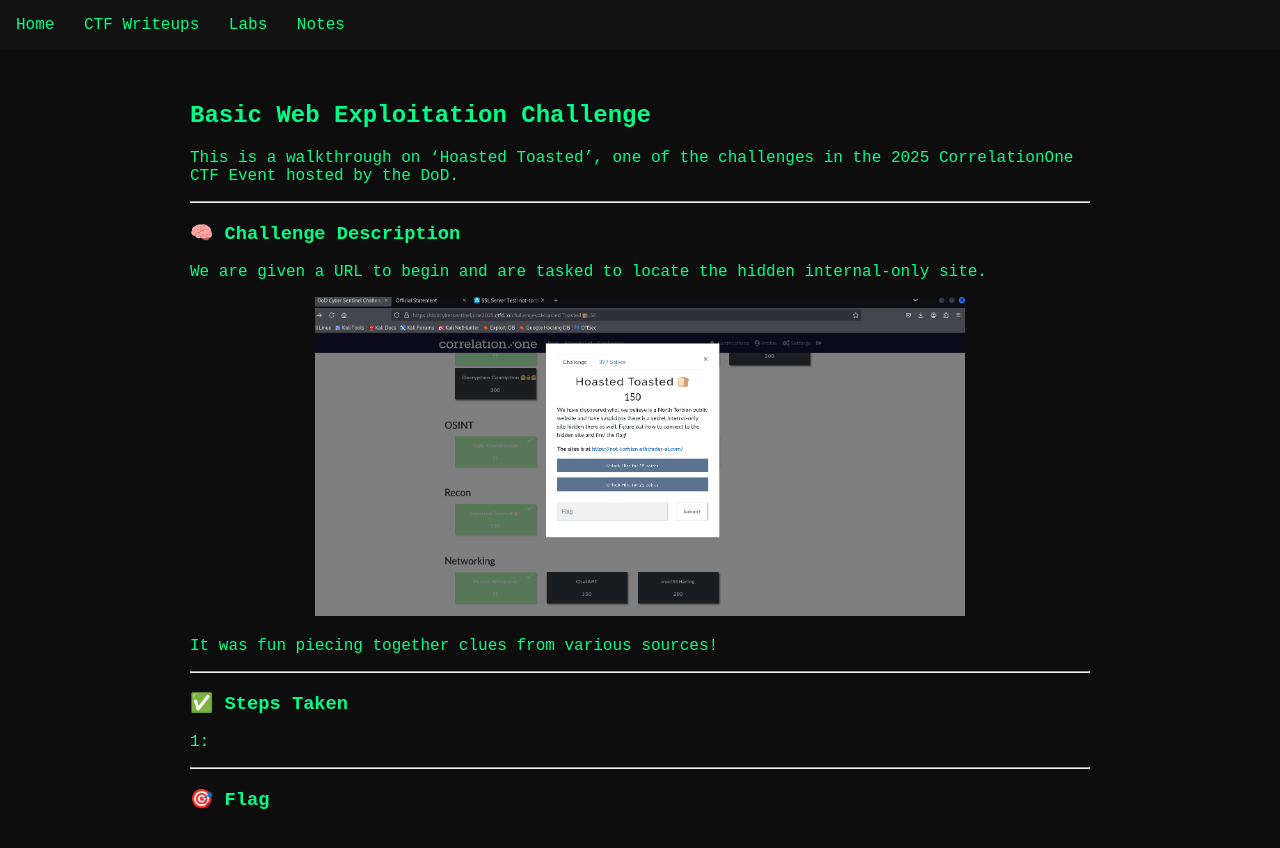
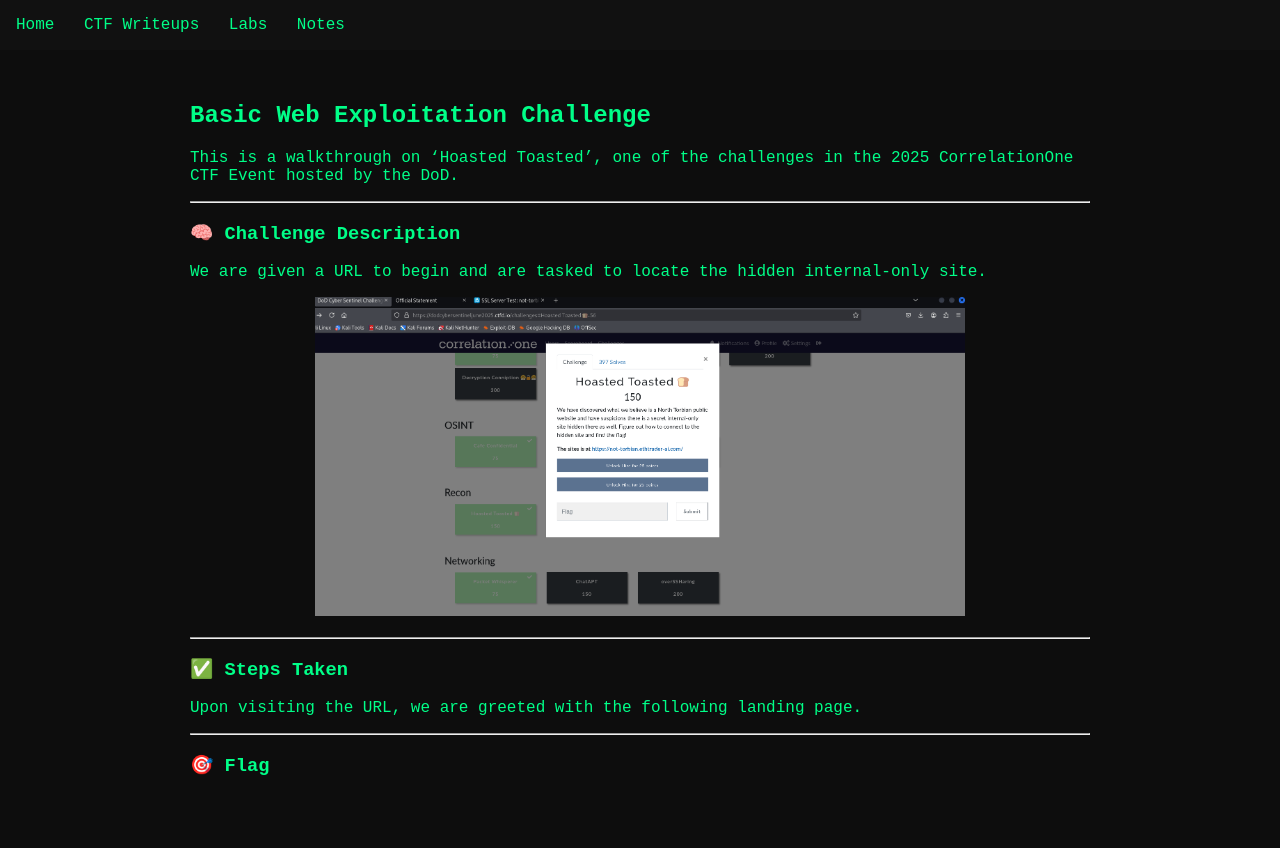
Before and after one commit to Matt-Hax/Matt-Hax.github.io, a Jekyll site: the page built from _ctf/CorrelationOne.md, in a window 1280 px wide. Shown: the top 848 px of the page. Built offline with Jekyll 4.4.1, drawn with Linux system fonts in a browser that asks for light colours.

Commit message:
Update CorrelationOne.md

```diff
--- a/_ctf/CorrelationOne.md
+++ b/_ctf/CorrelationOne.md
@@ -18,15 +18,11 @@ We are given a URL to begin and are tasked to locate the hidden internal-only si
   <img src="/assets/images/Hosted_Toasted.png" alt="The challenges initial description" width="650">
 </p>
 
-It was fun piecing together clues from various sources!
-
-
-
 ---
 
 ### ✅ Steps Taken
 
-1:
+Upon visiting the URL, we are greeted with the following landing page.
 
 ---
 
```
